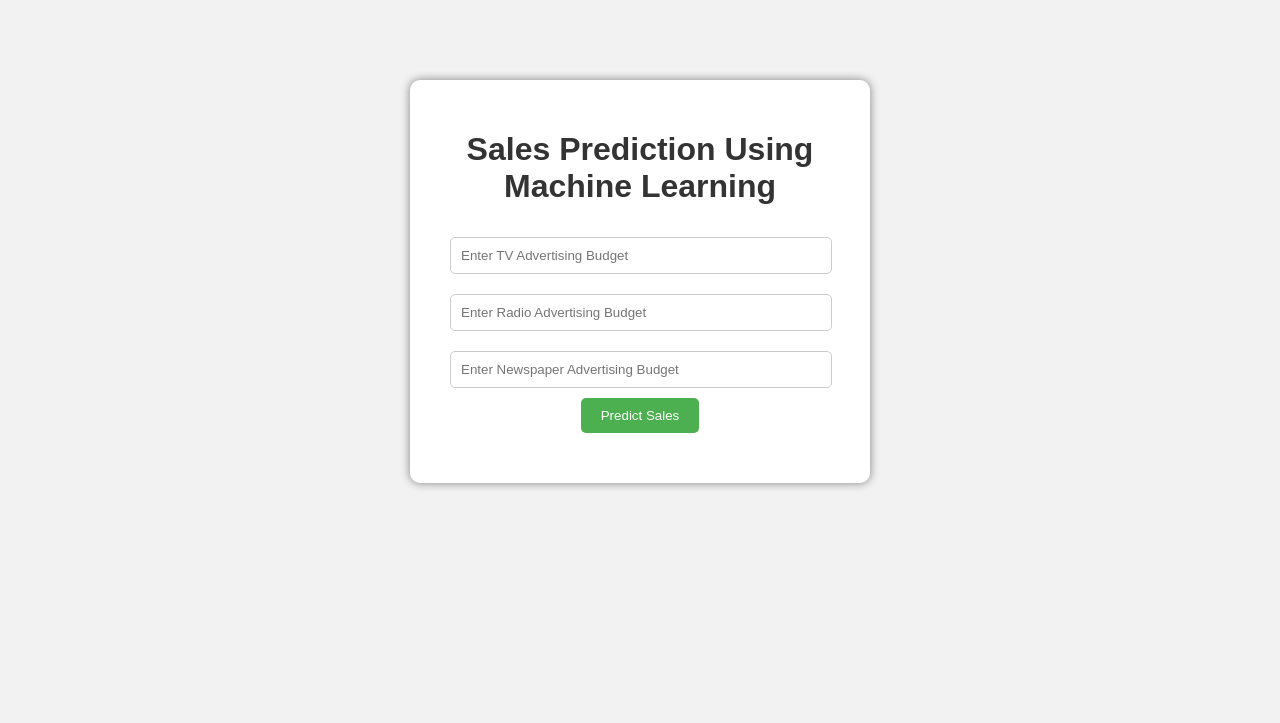
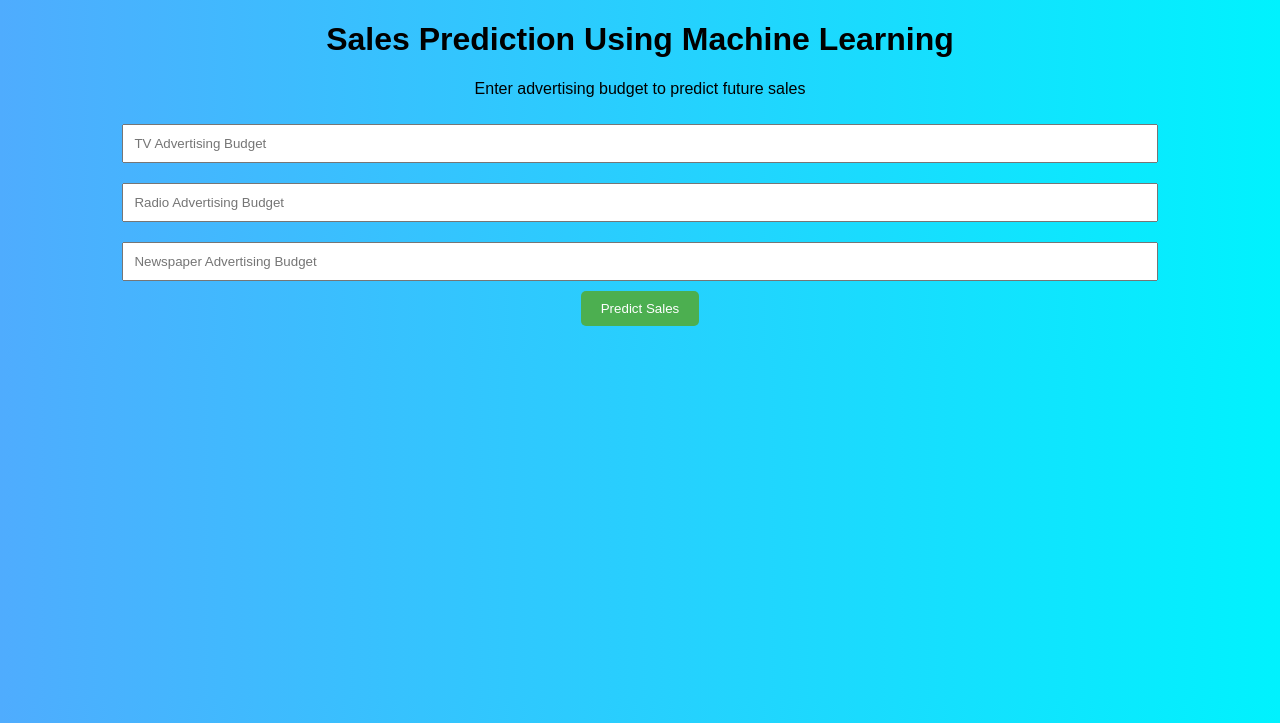
Before and after one commit to Sunaina121/sales-prediction-project, a Flask app: page / in a window 1280 px wide. Shown: the top 723 px of the page. Run offline with Flask 3, Linux system fonts and the light colour scheme; parts of the project's set-up code (start-up, migrations or seed data) failed here and were passed over.

Commit message:
Refactor index.html for improved layout and styling
Updated the HTML structure and styling for the sales prediction page. Added a link to an external stylesheet and improved the layout and user instructions.

```diff
--- a/templates/index.html
+++ b/templates/index.html
@@ -1,82 +1,47 @@
  <!DOCTYPE html>
 <html>
+
 <head>
-<title>Sales Prediction System</title>
+<title>Sales Prediction</title>
 
-<style>
-body{
-font-family:Arial;
-background:#f2f2f2;
-text-align:center;
-}
-
-.container{
-background:white;
-width:400px;
-margin:auto;
-padding:30px;
-margin-top:80px;
-border-radius:10px;
-box-shadow:0px 0px 10px gray;
-}
-
-input{
-width:90%;
-padding:10px;
-margin:10px;
-border:1px solid #ccc;
-border-radius:5px;
-}
-
-button{
-background:#4CAF50;
-color:white;
-padding:10px 20px;
-border:none;
-border-radius:5px;
-cursor:pointer;
-}
-
-button:hover{
-background:#45a049;
-}
-
-h1{
-color:#333;
-}
-
-.result{
-color:green;
-font-size:20px;
-margin-top:20px;
-}
-</style>
+<link rel="stylesheet" href="{{ url_for('static', filename='style.css') }}">
 
 </head>
 
 <body>
 
-<div class="container">
-
-<h1>Sales Prediction Using Machine Learning</h1>
+<h1 style="text-align:center;">Sales Prediction Using Machine Learning</h1>
+<p style="text-align:center;">Enter advertising budget to predict future sales</p>
 
 <form action="/predict" method="post">
 
-<input type="text" name="TV" placeholder="Enter TV Advertising Budget" required>
+<input type="text" name="TV" placeholder="TV Advertising Budget" required>
 
-<input type="text" name="Radio" placeholder="Enter Radio Advertising Budget" required>
+<input type="text" name="Radio" placeholder="Radio Advertising Budget" required>
 
-<input type="text" name="Newspaper" placeholder="Enter Newspaper Advertising Budget" required>
+<input type="text" name="Newspaper" placeholder="Newspaper Advertising Budget" required>
+
+<br>
 
 <button type="submit">Predict Sales</button>
 
 </form>
 
 <div class="result">
+
+<h2 style="color:green; text-align:center;">
 {{ prediction_text }}
+</h2>
+
 </div>
+
+{% if show_graph %}
+<img src="{{ url_for('static', filename=graph_image) }}" width="400">
+{% endif %}
 
 </div>
 
 </body>
+
+
 </html>
```
